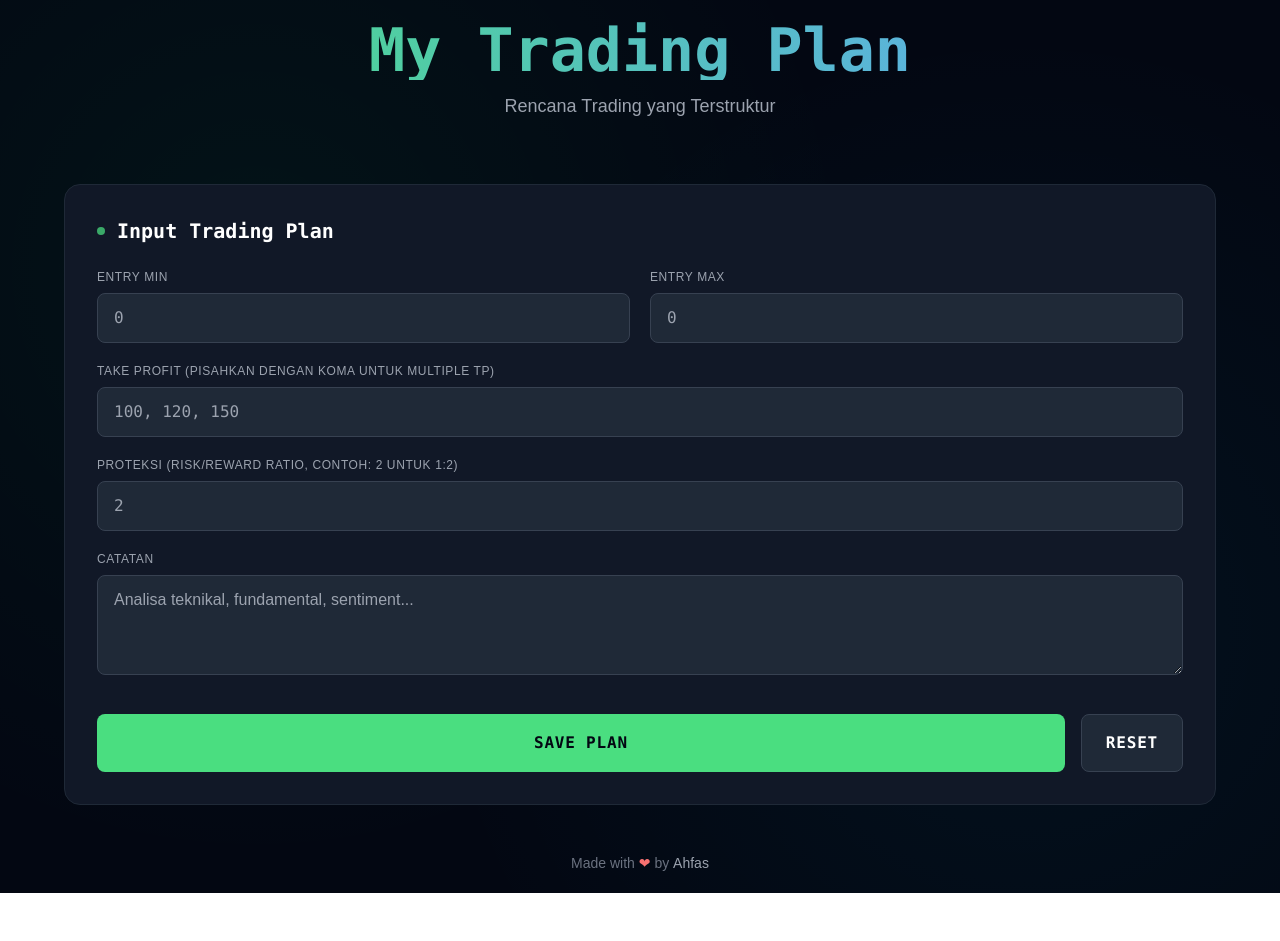
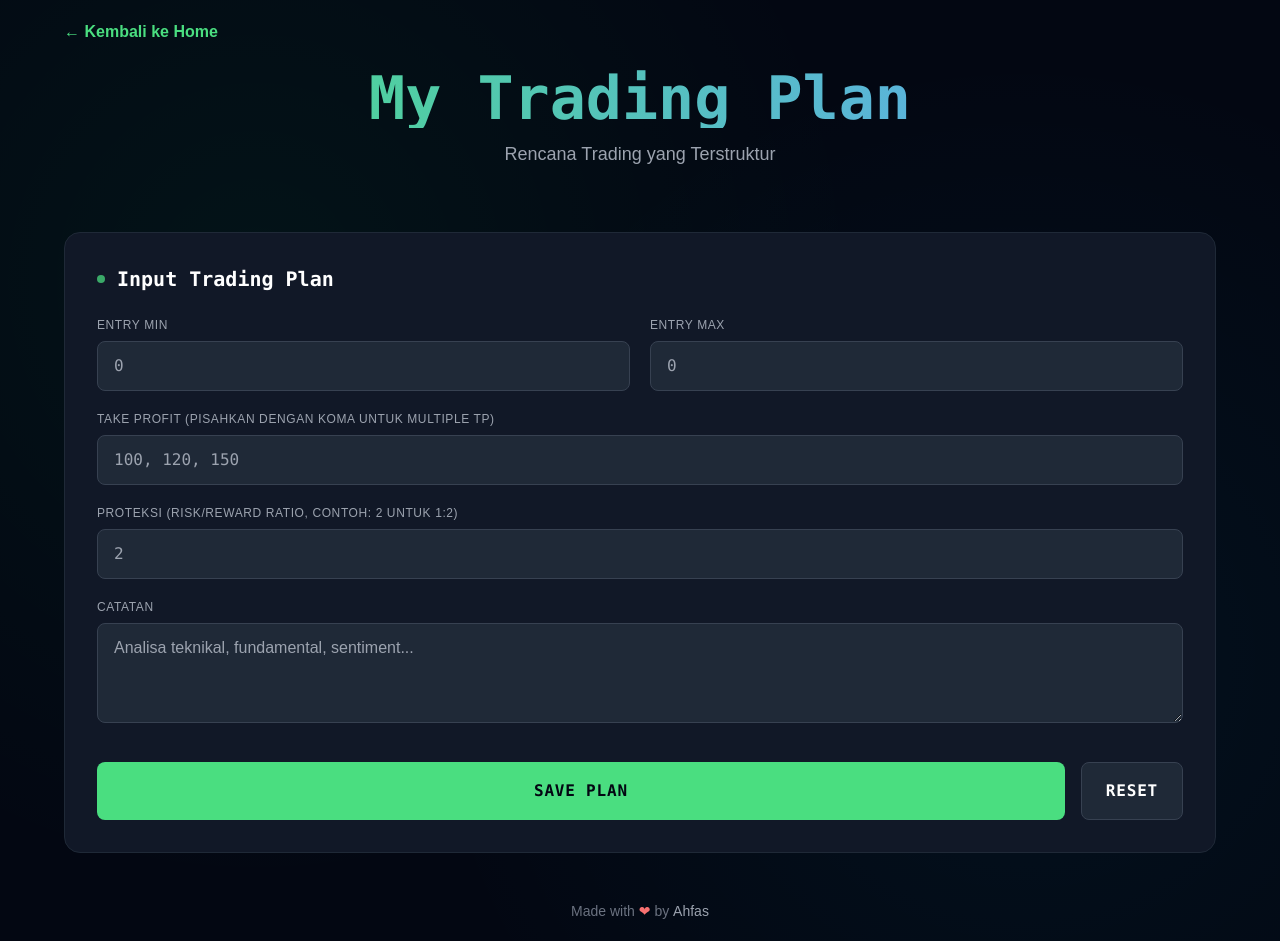
Before and after one commit to ahfasxp/ahfasxp, a Next.js app: page /tools/trading-plan in a window 1280 px wide. Before the commit the page ends 893 px from the top, so only its background shows below. Built offline with nearby package versions, Linux system fonts and the light colour scheme.

Commit message:
Add home navigation button to all tools pages
- Add Link import from next/link
- Add back-to-home button at top of each tool
- Consistent placement and styling across all 3 tools

```diff
--- a/app/tools/saving-challenge/page.tsx
+++ b/app/tools/saving-challenge/page.tsx
@@ -1,6 +1,7 @@
 'use client';
 
 import { useState, useEffect } from 'react';
+import Link from 'next/link';
 
 const amounts = [
   20, 50, 80, 400, 150, 200, 500,
@@ -56,6 +57,13 @@ export default function SavingChallenge() {
   return (
     <div className="min-h-screen bg-gradient-to-br from-indigo-500 to-purple-600 p-5">
       <div className="max-w-4xl mx-auto bg-white rounded-3xl p-8 shadow-2xl">
+        <Link
+          href="/"
+          className="inline-flex items-center gap-2 text-blue-700 hover:text-blue-900 font-semibold mb-6 transition-colors"
+        >
+          ← Kembali ke Home
+        </Link>
+
         <div className="text-center mb-8">
           <div className="text-2xl font-bold text-gray-800 mb-2">
             BIG ALPHA<sup className="text-cyan-500 text-lg">®</sup>
--- a/app/tools/stock-targets/page.tsx
+++ b/app/tools/stock-targets/page.tsx
@@ -1,6 +1,7 @@
 'use client';
 
 import { useState, useEffect } from 'react';
+import Link from 'next/link';
 
 interface StockResult {
   timestamp: string;
@@ -283,6 +284,13 @@ Formula: adimollogy & buruhIHSG | Dev: Ahfas`;
   return (
     <div className="min-h-screen bg-gradient-to-br from-blue-50 to-indigo-100 p-4 md:p-8">
       <div className="max-w-5xl mx-auto">
+        <Link
+          href="/"
+          className="inline-flex items-center gap-2 text-blue-700 hover:text-blue-900 font-semibold mb-6 transition-colors"
+        >
+          ← Kembali ke Home
+        </Link>
+
         <div className="text-center mb-6">
           <h1 className="text-3xl md:text-4xl font-bold text-gray-800 mb-2">
             Target Realistis Saham
--- a/app/tools/trading-plan/page.tsx
+++ b/app/tools/trading-plan/page.tsx
@@ -1,6 +1,7 @@
 'use client';
 
 import { useState, useEffect } from 'react';
+import Link from 'next/link';
 
 interface TradingPlan {
   id: number;
@@ -301,6 +302,13 @@ export default function TradingPlan() {
       backgroundImage: 'radial-gradient(circle at 20% 30%, rgba(0, 255, 136, 0.05) 0%, transparent 50%), radial-gradient(circle at 80% 70%, rgba(0, 212, 255, 0.05) 0%, transparent 50%)'
     }}>
       <div className="max-w-6xl mx-auto">
+        <Link
+          href="/"
+          className="inline-flex items-center gap-2 text-green-400 hover:text-green-300 font-semibold mb-6 transition-colors"
+        >
+          ← Kembali ke Home
+        </Link>
+
         <div className="text-center mb-16">
           <h1 className="text-5xl md:text-6xl font-bold font-mono mb-3 bg-gradient-to-r from-green-400 to-blue-400 bg-clip-text text-transparent">
             My Trading Plan
```
